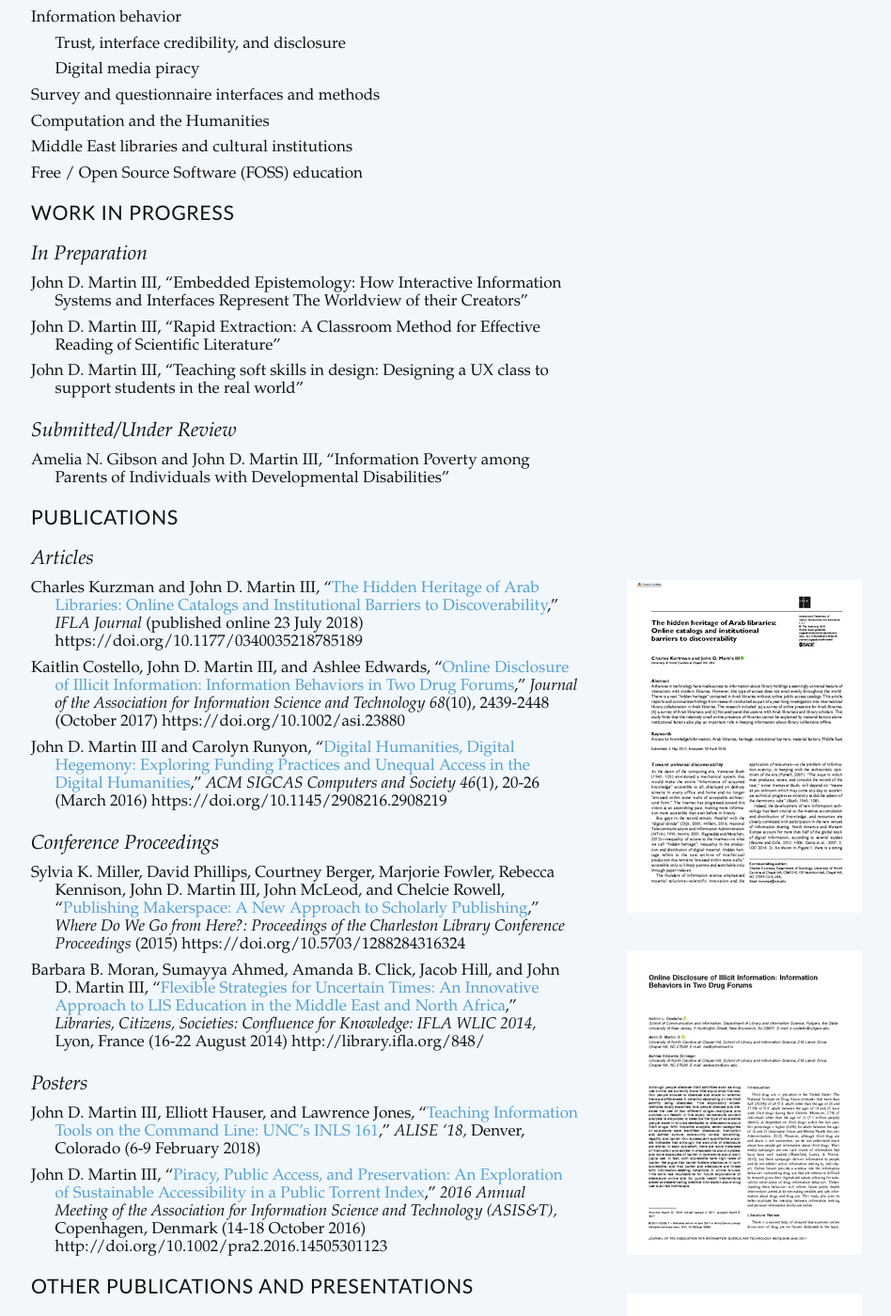
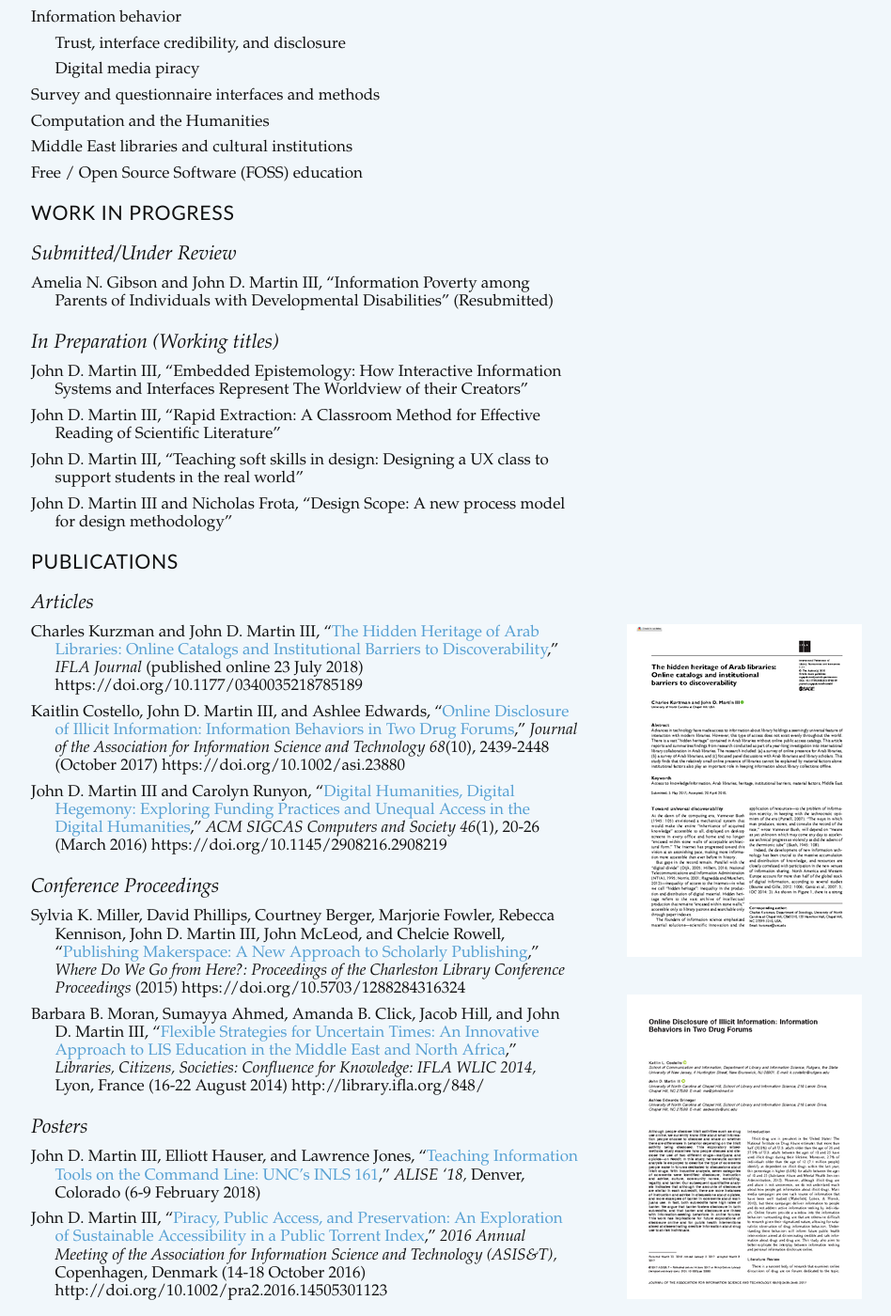
Before and after one commit to jdmar3/jdmar3.github.io, a Jekyll site: the page built from cv/index.md, in a window 1280 px wide and 1400 px high, scrolled down 704 px. Shown: the whole window at 94% size, without its empty margins (47-995 px from the left). Built offline with Jekyll 4.4.1, drawn with Linux system fonts in a browser that asks for light colours; some web fonts are replaced; Markdown is read by kramdown in place of the engine named in the settings; some of the changed text lies outside the part shown.

Commit message:
update CV

```diff
--- a/cv/index.md
+++ b/cv/index.md
@@ -5,7 +5,6 @@ title: Curriculum Vitae
 weight: 1
 nav_include: true
 ---
-
 
 {% include info.md %}
 
@@ -44,15 +43,17 @@ PhD student in the School of Information and Library Science at the University o
 
 # Work in Progress
 {% comment %}{% endcomment %}
-## In Preparation
+
+## Submitted/Under Review
+
+- Amelia N. Gibson and John D. Martin III, "Information Poverty among Parents of Individuals with Developmental Disabilities" (Resubmitted)
+
+## In Preparation (Working titles)
 
 - John D. Martin III, "Embedded Epistemology: How Interactive Information Systems and Interfaces Represent The Worldview of their Creators"
 - John D. Martin III, "Rapid Extraction: A Classroom Method for Effective Reading of Scientific Literature"
 - John D. Martin III, "Teaching soft skills in design: Designing a UX class to support students in the real world"
-
-## Submitted/Under Review
-
-- Amelia N. Gibson and John D. Martin III, "Information Poverty among Parents of Individuals with Developmental Disabilities"
+- John D. Martin III and Nicholas Frota, "Design Scope: A new process model for design methodology"
 
 # Publications
 
@@ -74,14 +75,14 @@ PhD student in the School of Information and Library Science at the University o
 
 # Other publications and presentations
 
-## Book Chapters
-
-- John D. Martin III, "Primum Non Nocere: Gray Area in Commanding the Right and Forbidding the Wrong," in *Live Evil: Of Magic and Men,* edited by Sophia Vivienne Kottmayer (Inter-Disciplinary Press, 2011)
-
 ## Books Edited
 
 - Amanda Click, Sumayya Ahmed, Jacob Hill, and John D. Martin III, eds., {% marginnote 'lismena' '<a href="https://www.degruyter.com/view/product/246928"><img src="/published/lismena.png" /></a>' %} *Libraries, Librarians and Information Science in the Middle East and North Africa,* Global Studies in Library and Information Science Series (de Gruyter/SAUR, 2016)
 - Martin Fowler, John D. Martin III and John L. Hochheimer, eds., *Spirituality: Theory, Praxis and Pedagogy*{% comment %} (e-book){% endcomment %} (Inter-Disciplinary Press, 2011)
+
+## Book Chapters
+
+- John D. Martin III, "Primum Non Nocere: Gray Area in Commanding the Right and Forbidding the Wrong," in *Live Evil: Of Magic and Men,* edited by Sophia Vivienne Kottmayer (Inter-Disciplinary Press, 2011)
 
 ## Technical Reports
 
```
Also changed, not shown: other parts of cv/index.md (+1 -1 lines).
